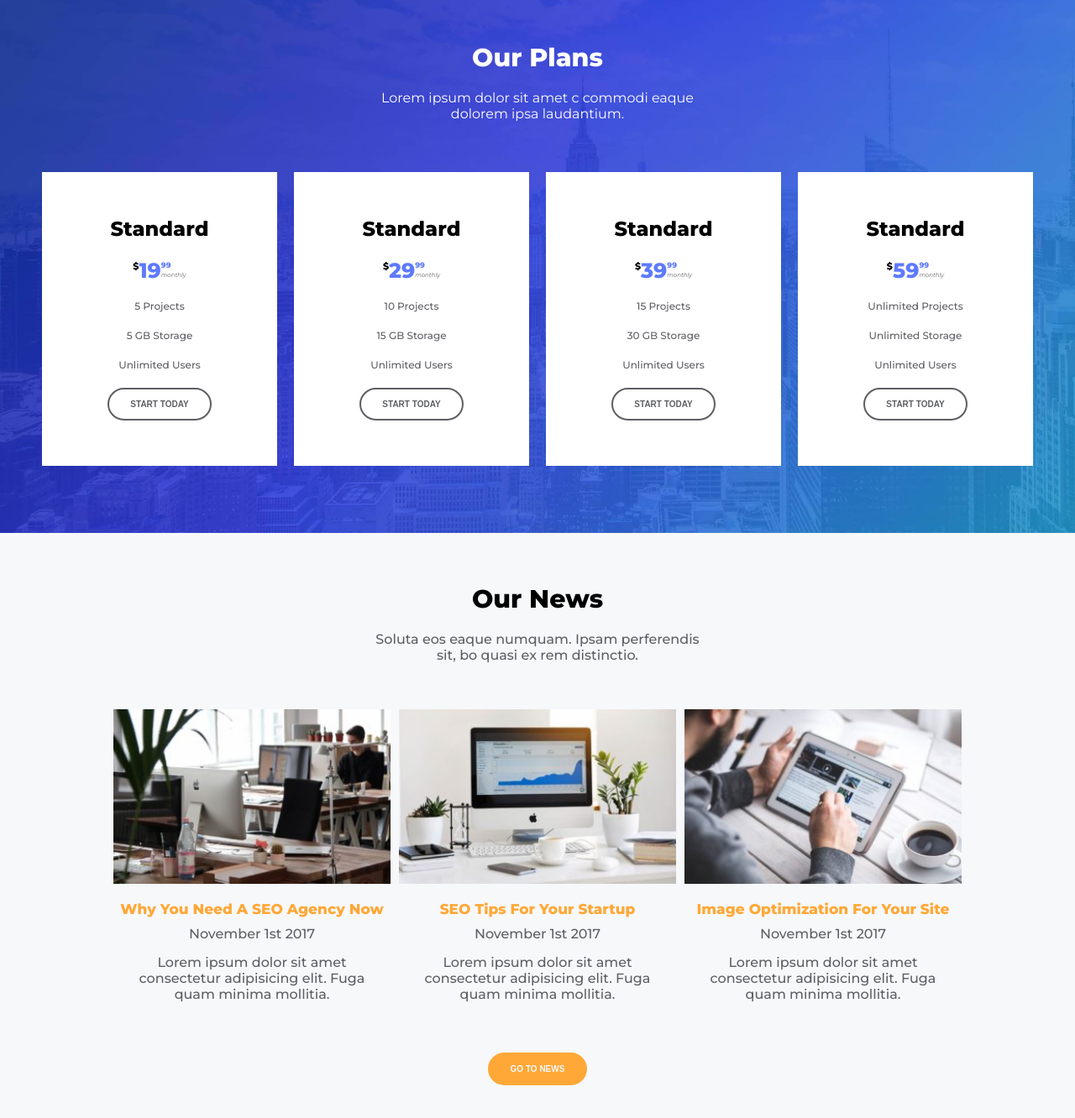
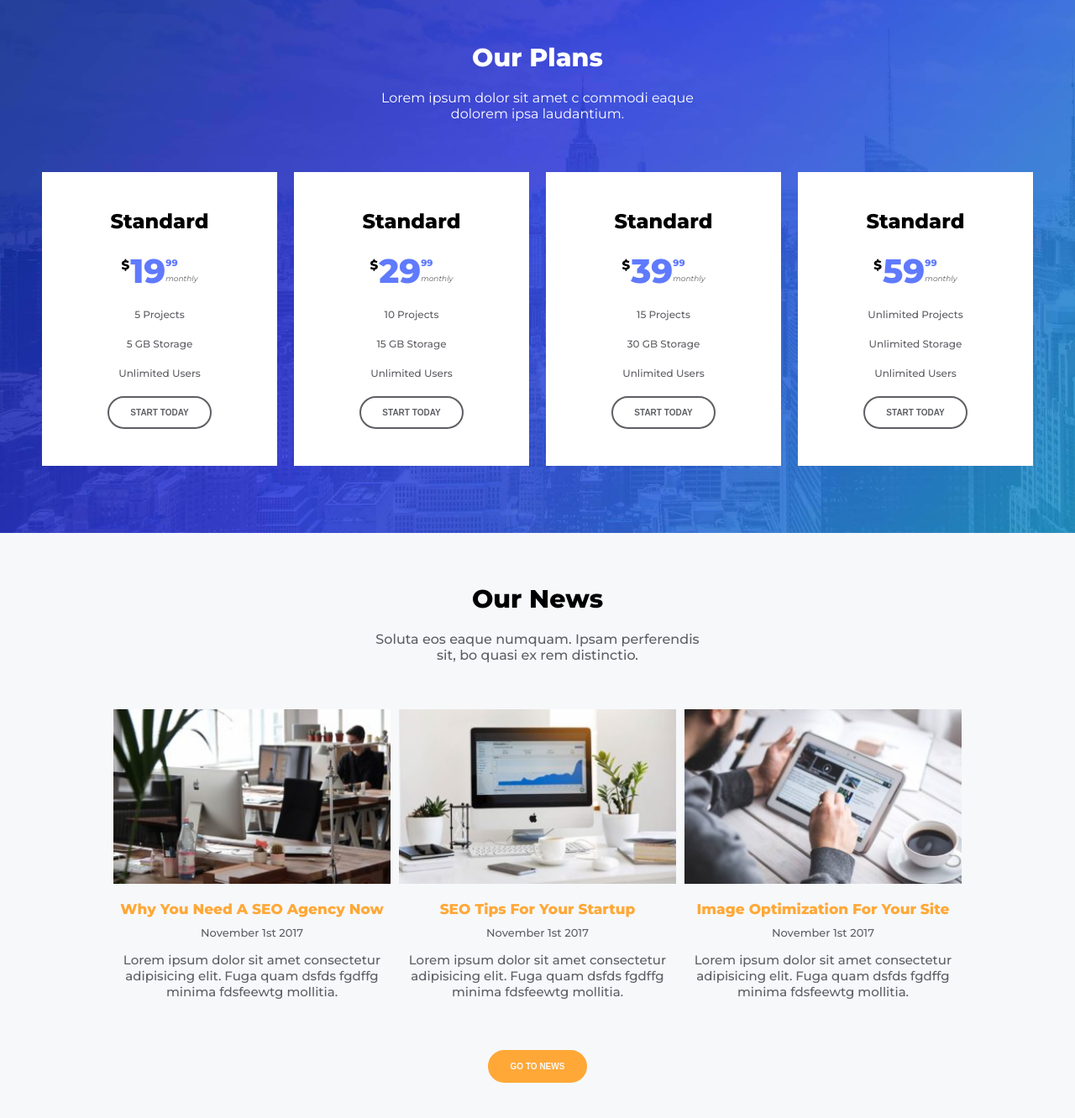
Before and after one commit to Ferlo94/proj-html-vuejs, a Vue app: page / in a window 1280 px wide. Shown: the part 3371-4703 px from the top of the page at 84% size. Built offline with nearby package versions, Linux system fonts and the light colour scheme.

Commit message:
resizing vari

```diff
--- a/src/components/SectionFive.vue
+++ b/src/components/SectionFive.vue
@@ -9,19 +9,19 @@
                 <img src="../assets/img/related-service-2-320x202.jpg" alt="">
                 <h3>Why You Need A SEO Agency Now</h3>
                 <p class="central-p">November 1st 2017</p>
-                <p>Lorem ipsum dolor sit amet consectetur adipisicing elit. Fuga quam minima mollitia.</p>
+                <p>Lorem ipsum dolor sit amet consectetur adipisicing elit. Fuga quam dsfds fgdffg minima  fdsfeewtg mollitia.</p>
             </div>
             <div class="img-mid">
                 <img src="../assets/img/related-service-4-320x202.jpg" alt="">
                 <h3>SEO Tips For Your Startup</h3>
                 <p class="central-p">November 1st 2017</p>
-                <p>Lorem ipsum dolor sit amet consectetur adipisicing elit. Fuga quam minima mollitia.</p>
+                <p>Lorem ipsum dolor sit amet consectetur adipisicing elit. Fuga quam dsfds fgdffg minima  fdsfeewtg mollitia.</p>
                 </div>
             <div class="img-dx">
                 <img src="../assets/img/blog-post-6-320x202.jpg" alt="">
                 <h3>Image Optimization For Your Site</h3>
                 <p class="central-p">November 1st 2017</p>
-                <p>Lorem ipsum dolor sit amet consectetur adipisicing elit. Fuga quam minima mollitia.</p>
+                <p>Lorem ipsum dolor sit amet consectetur adipisicing elit. Fuga quam dsfds fgdffg minima  fdsfeewtg mollitia.</p>
                 </div>
         </div>
         <div class="section__bottom">
@@ -92,6 +92,7 @@ export default {
             p {
                 font-weight: 500;
                 color: var(--grey);
+                font-size: 15px;
             }
 
             h3 {
@@ -102,6 +103,7 @@ export default {
 
             .central-p {
                 margin: 10px 0px 15px 0px;
+                font-size: 13px
             }
         }
 
--- a/src/components/SectionFour.vue
+++ b/src/components/SectionFour.vue
@@ -140,13 +140,13 @@ export default {
                     margin: 20px 0px;
 
                     .dollaro {
-                        font-size: 11px;
+                        font-size: 15px;
                         font-weight: 800;
-                        margin-top: 3px;
+                        margin: 8px 1px 0px 0px;
                     }
 
                     .numero-grande {
-                        font-size: 25px;
+                        font-size: 40px;
                         font-weight: 800;
                         color: var(--blue)
                     }
@@ -157,16 +157,16 @@ export default {
                         align-items: flex-start;
 
                         .novantanove {
-                            font-size: 9px;
-                            margin-top: 3px;
+                            font-size: 11px;
+                            margin-top: 8px;
                             font-weight: 800;
                             color: var(--blue)
                         }
 
                         .monthly {
-                            font-size: 7px;
+                            font-size: 9px;
                             color: var(--grey);
-                            margin-top: 2px;
+                            margin-top: 6px;
                             font-style: italic
                         }
                     }
```
